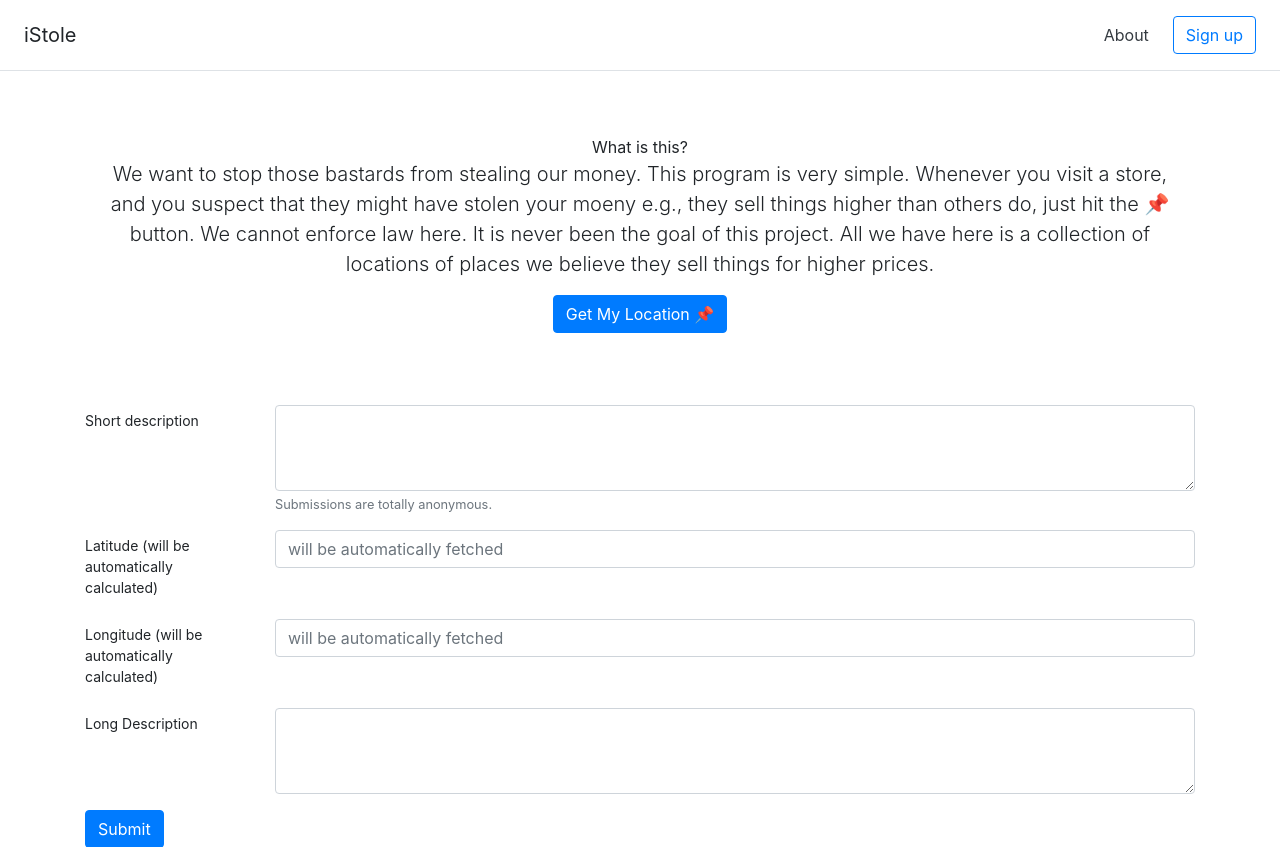
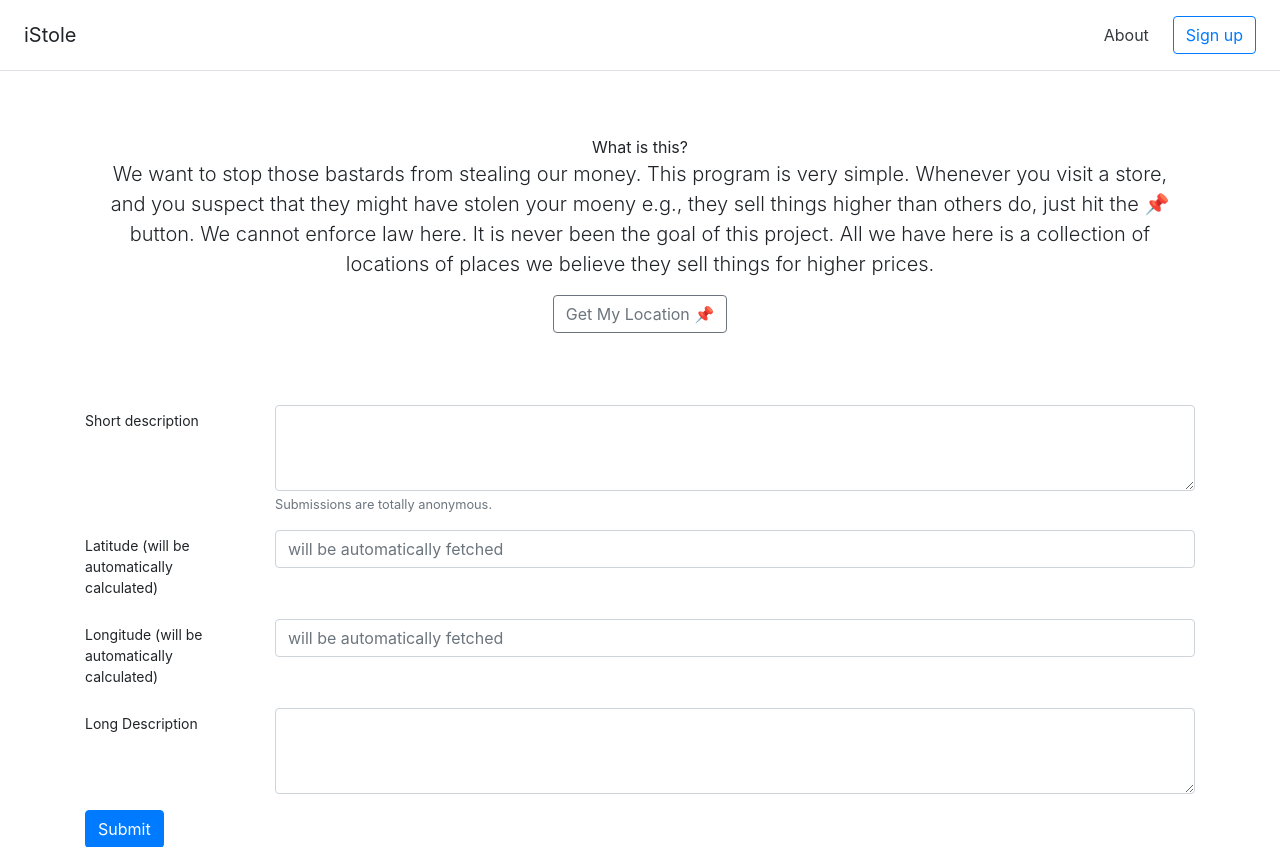
Before and after one commit to adonese/istole, a Flask app: page / in a window 1280 px wide. Shown: the top 847 px of the page. Run offline with Flask 2, Linux system fonts and the light colour scheme; some libraries are stand-ins or nearby versions.

Commit message:
fixing dockerfile

```diff
--- a/templates/index.html
+++ b/templates/index.html
@@ -54,7 +54,7 @@
         collection of locations of places we believe they sell things for higher prices.
       </p>
 
-      <button type="button" class="btn btn-primary" onclick="geoFindMe()">Get My Location 📌</button>
+      <button type="button" class="btn btn-outline-secondary" onclick="geoFindMe()">Get My Location 📌</button>
       <div id="out"></div>
       <br><br>
     </div>
```
Also changed, not shown: 1 other file.
